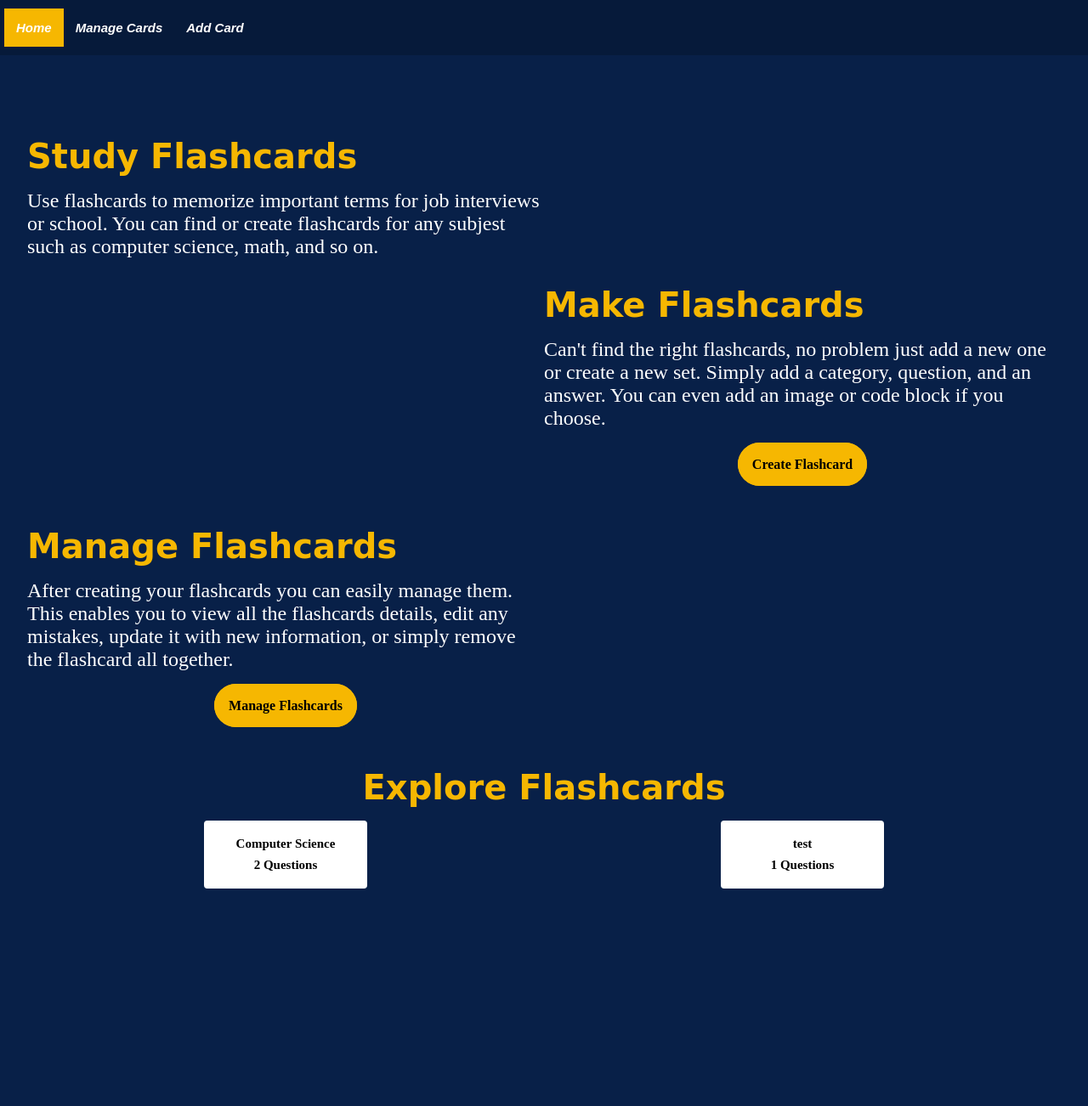
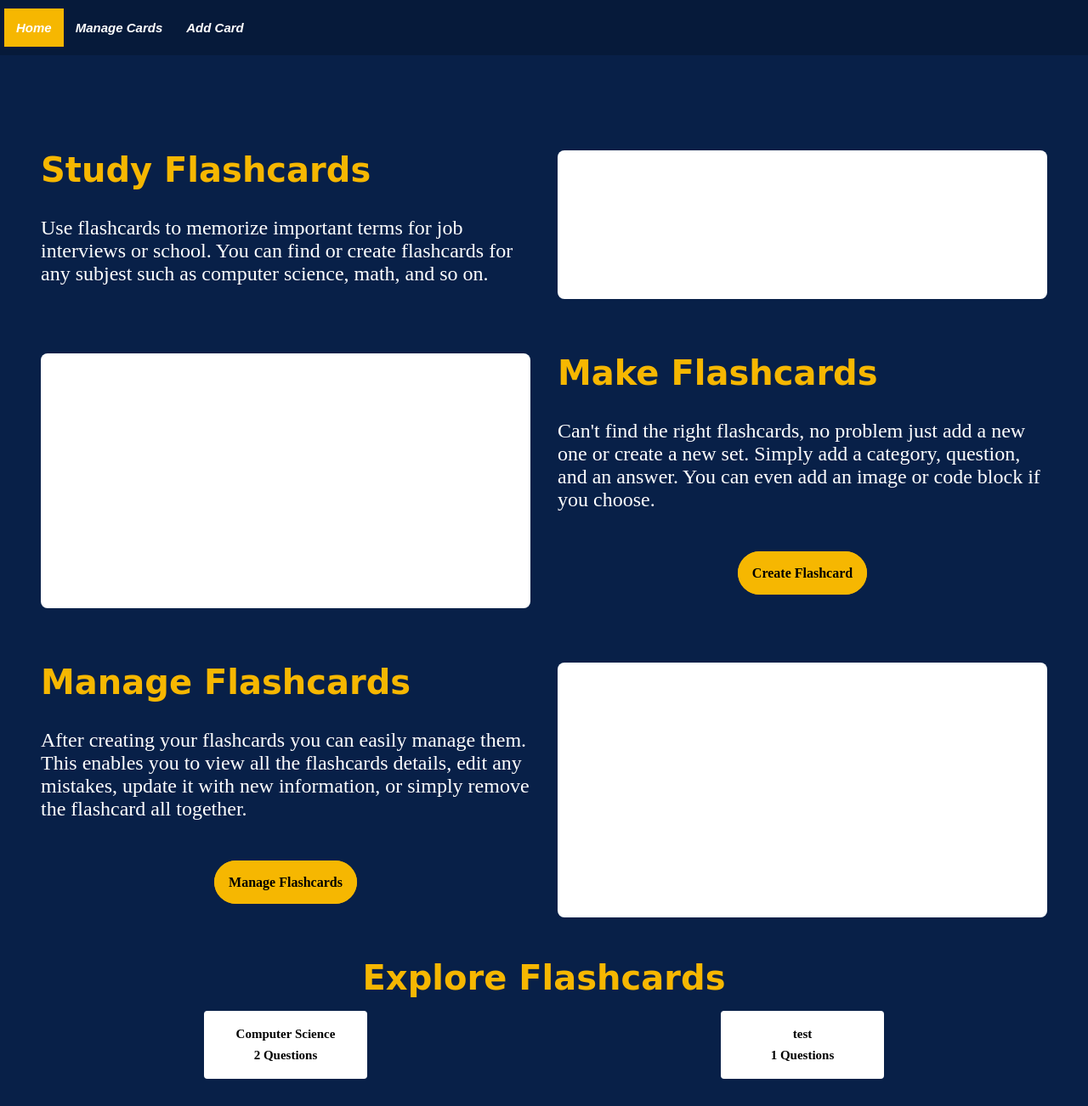
Before and after one commit to AuricFox/Flashcards, a Flask app: page / in a window 1280 px wide. Shown: the whole page at 85% size. Before the commit the page ends 1046 px from the top, so only its background shows below. Run offline with Flask 3, Linux system fonts and the light colour scheme; data comes from the database, SQL or seed files in the repository; parts of the project's set-up code (start-up, migrations or seed data) failed here and were passed over.

Commit message:
Restyling home page and adding flashcard display sections

```diff
--- a/static/css/base.css
+++ b/static/css/base.css
@@ -111,11 +111,11 @@ body {
     margin: 2rem;
 }
 
-.description {
+.section {
     width: 50vw;
 }
 
-.description-center {
+.section-center {
     text-align: center;
 }
 
@@ -136,9 +136,10 @@ body {
     padding-bottom: 1rem;
 }
 
-.description p {
+.description {
     color: #FFFFFF;
     font-size: 1.5rem;
+    padding: 1rem 0;
 }
 
 .flashcard-display {
@@ -146,6 +147,12 @@ body {
     display: flex;
     flex-wrap: wrap;
     justify-content: space-around;
+    background-color: #FFFFFF;
+    border-radius: 8px;
+}
+
+.section, .flashcard-display {
+    margin: 1rem;
 }
 
 .categories {
@@ -179,7 +186,7 @@ body {
 
 .home-button {
     text-align: center;
-    margin: 2rem 0;
+    margin: 3rem 0 2rem 0;
 }
 
 .home-button a {
@@ -190,7 +197,7 @@ body {
     font-weight: bolder;
     border-radius: 30px;
     border: 1px solid #F6B701;
-    transition: background-color 0.5s ease-in-out;
+    transition: background-color 0.3s ease-in-out;
 }
 
 .home-button a:hover {
--- a/templates/home.html
+++ b/templates/home.html
@@ -5,12 +5,12 @@
 {% block content %}
 
 <div class="home-element">
-    <div class="description">
+    <div class="section">
         <div class="header">Study Flashcards</div>
-        <p>
+        <div class="description">
             Use flashcards to memorize important terms for job interviews or school. You can find or create flashcards for any subjest
             such as computer science, math, and so on.
-        </p>
+        </div>
     </div>
 
     <div class="flashcard-display">
@@ -23,12 +23,12 @@
 
     </div>
 
-    <div class="description">
+    <div class="section">
         <div class="header">Make Flashcards</div>
-        <p>
+        <div class="description">
             Can't find the right flashcards, no problem just add a new one or create a new set. Simply add a category, question,
             and an answer. You can even add an image or code block if you choose.
-        </p>
+        </div>
         <div class="home-button">
             <a href="{{  url_for('add_flashcard_route')  }}">Create Flashcard</a>
         </div>
@@ -36,12 +36,12 @@
 </div>
 
 <div class="home-element">
-    <div class="description">
+    <div class="section">
         <div class="header">Manage Flashcards</div>
-        <p>
+        <div class="description">
             After creating your flashcards you can easily manage them. This enables you to view all the flashcards details,
             edit any mistakes, update it with new information, or simply remove the flashcard all together.
-        </p>
+        </div>
         <div class="home-button">
             <a href="{{  url_for('manage_flashcards_route')  }}">Manage Flashcards</a>
 
@@ -53,7 +53,7 @@
 </div>
 
 <div class="home-element-col">
-    <div class="description-center">
+    <div class="section-center">
         <div class="header-center">Explore Flashcards</div>
     </div>
 
```
